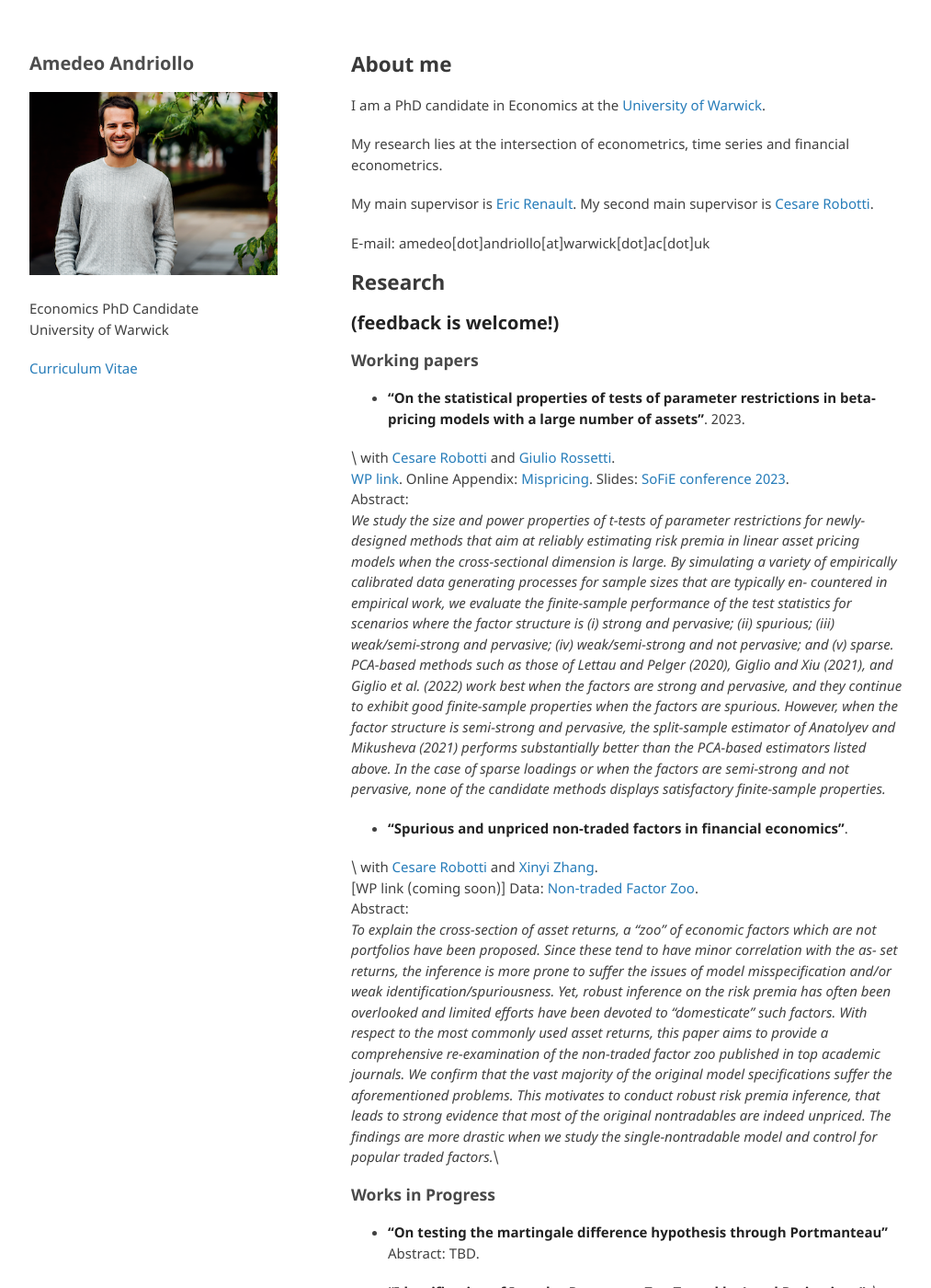
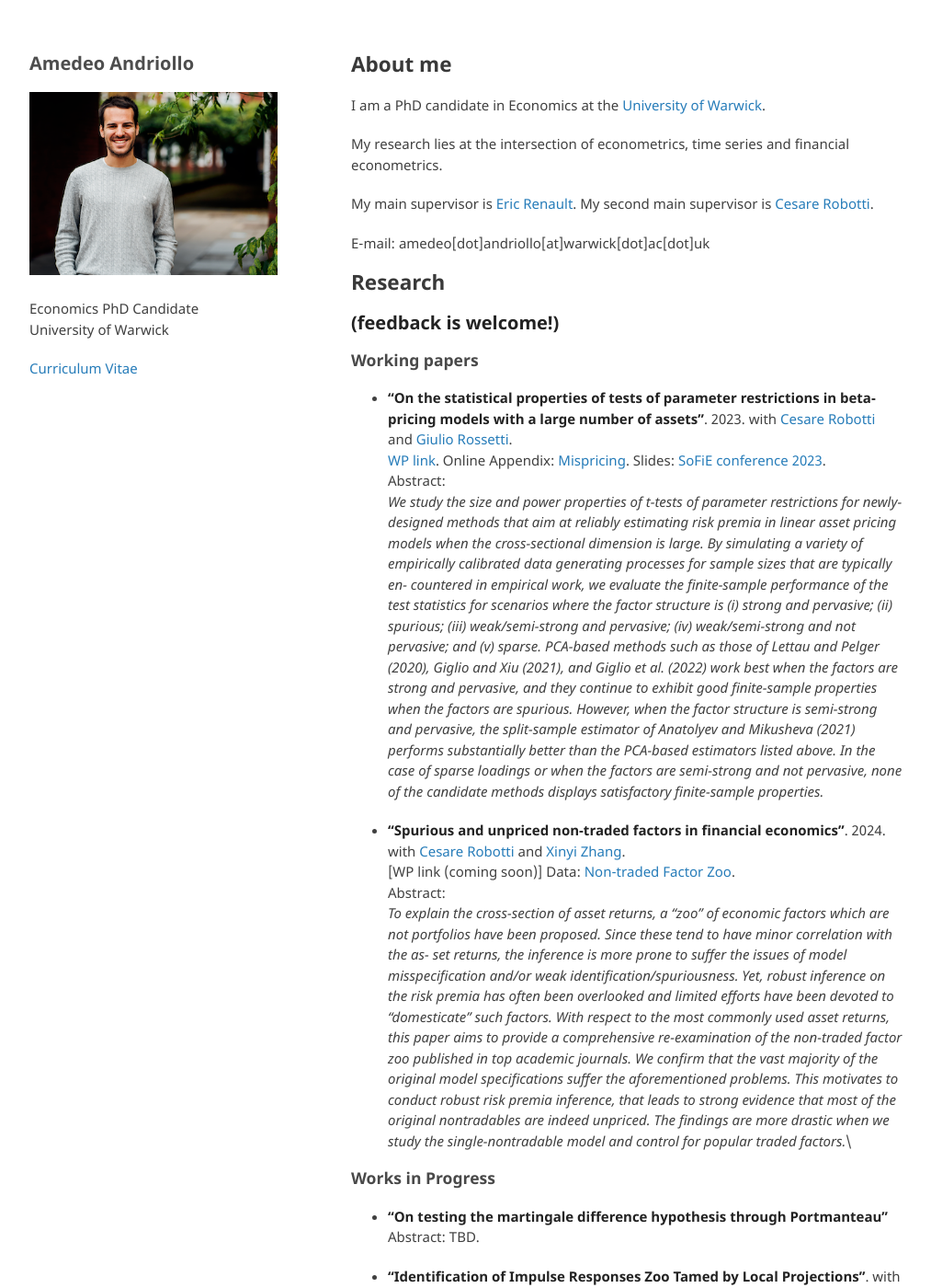
Before and after one commit to amandri/amandri.github.io, a Jekyll site: the page built from index.md, in a window 1280 px wide and 1400 px high. Shown: the whole window at 92% size, without its empty margins (133-1146 px from the left). Built offline with Jekyll 4.4.1, drawn with Linux system fonts in a browser that asks for light colours; the repository's description, which GitHub fills in, is left out; our own code applies the rules of GitHub Pages for plain Markdown files.

Commit message:
Update index.md

```diff
--- a/index.md
+++ b/index.md
@@ -18,17 +18,13 @@ E-mail: amedeo[dot]andriollo[at]warwick[dot]ac[dot]uk
 
 ### Working papers
 
-- **"On the statistical properties of tests of parameter restrictions in beta-pricing models with a large number of assets"**. 2023.
-
-\ with [Cesare Robotti](https://www.cesarerobotti.com) and [Giulio Rossetti](https://giuliorossetti94.github.io). \
+- **"On the statistical properties of tests of parameter restrictions in beta-pricing models with a large number of assets"**. 2023. with [Cesare Robotti](https://www.cesarerobotti.com) and [Giulio Rossetti](https://giuliorossetti94.github.io). \
 [WP link](https://www.dropbox.com/s/e84bnxvhqwgubom/Rossetti_Andriollo_Robotti-2.pdf?dl=0).
  Online Appendix: [Mispricing](https://www.dropbox.com/s/6uhz62iu0fahm11/output_misspricing.pdf?dl=0). Slides: [SoFiE conference 2023](https://www.dropbox.com/s/as0rnxq13xefbkq/sofie.pdf?dl=0).\
 Abstract: \
 *We study the size and power properties of t-tests of parameter restrictions for newly- designed methods that aim at reliably estimating risk premia in linear asset pricing models when the cross-sectional dimension is large. By simulating a variety of empirically calibrated data generating processes for sample sizes that are typically en- countered in empirical work, we evaluate the finite-sample performance of the test statistics for scenarios where the factor structure is (i) strong and pervasive; (ii) spurious; (iii) weak/semi-strong and pervasive; (iv) weak/semi-strong and not pervasive; and (v) sparse. PCA-based methods such as those of Lettau and Pelger (2020), Giglio and Xiu (2021), and Giglio et al. (2022) work best when the factors are strong and pervasive, and they continue to exhibit good finite-sample properties when the factors are spurious. However, when the factor structure is semi-strong and pervasive, the split-sample estimator of Anatolyev and Mikusheva (2021) performs substantially better than the PCA-based estimators listed above. In the case of sparse loadings or when the factors are semi-strong and not pervasive, none of the candidate methods displays satisfactory finite-sample properties.*
 
-- **"Spurious and unpriced non-traded factors in financial economics"**.
-
-\ with [Cesare Robotti](https://www.cesarerobotti.com) and [Xinyi Zhang](https://warwick.ac.uk/fac/soc/wbs/subjects/finance/faculty1/phd_students/xinyi-zhang/). \
+- **"Spurious and unpriced non-traded factors in financial economics"**. 2024. with [Cesare Robotti](https://www.cesarerobotti.com) and [Xinyi Zhang](https://warwick.ac.uk/fac/soc/wbs/subjects/finance/faculty1/phd_students/xinyi-zhang/). \
 [WP link (coming soon)] Data: [Non-traded Factor Zoo](https://www.dropbox.com/scl/fi/iy83j3wae7k4pp1k6gxa7/all_nontraded.xlsx?rlkey=8wl8ym9ygqgz91v4krchj03y3&dl=0). \
 Abstract: \
 *To explain the cross-section of asset returns, a “zoo” of economic factors which are not
@@ -46,6 +42,5 @@ model and control for popular traded factors.*\
 - **"On testing the martingale difference hypothesis through Portmanteau"** \
   Abstract: TBD.
 
-- **"Identification of Impulse Responses Zoo Tamed by Local Projections"**.
-\ with [Eric Renault](https://warwick.ac.uk/fac/soc/economics/staff/emrrenault/#).\
+- **"Identification of Impulse Responses Zoo Tamed by Local Projections"**. with [Eric Renault](https://warwick.ac.uk/fac/soc/economics/staff/emrrenault/#).\
   Abstract: TBD.
```
